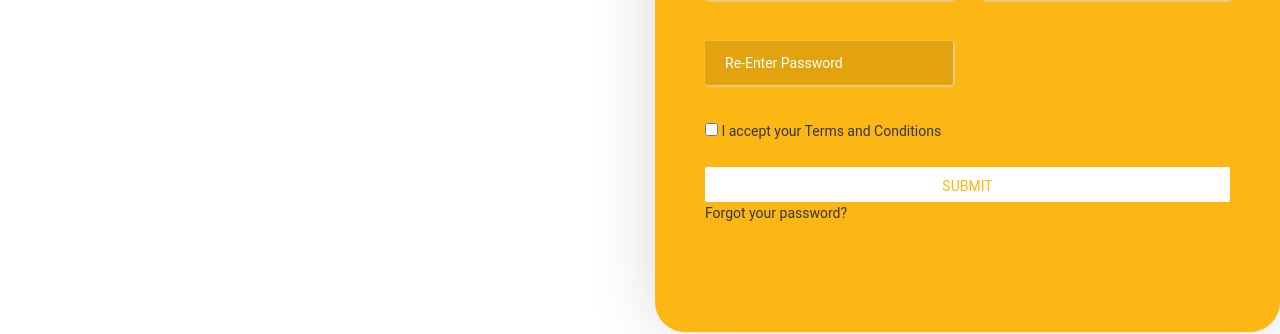
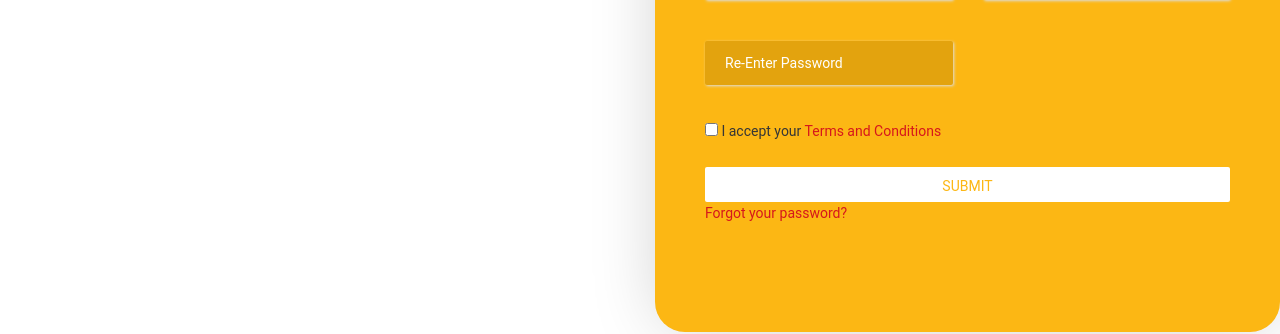
Before and after one commit to bharathd/jodipoc, a React (Create React App) app: page /home in a window 1280 px wide. Shown: the part 1180-1514 px from the top of the page. Built offline with nearby package versions, Linux system fonts and the light colour scheme.

Commit message:
fixed the build issue

```diff
--- a/src/Components/common/header.js
+++ b/src/Components/common/header.js
@@ -5,8 +5,6 @@ import Backdrop from '@mui/material/Backdrop';
 import Box from '@mui/material/Box';
 import Modal from '@mui/material/Modal';
 import Fade from '@mui/material/Fade';
-import Button from '@mui/material/Button';
-import Typography from '@mui/material/Typography';
 import login from '../../Assets/Images/login-img.jpg'
 
 const style = {
@@ -38,8 +36,8 @@ function Header() {
                         <div className="row y-middle">
                             <div className="col-lg-3">
                                 <div className="logo-area">
-                                    <a className="dark" href=""><img src={imageDark} alt="logo" /></a>
-                                    <a className="light" href=""><img src={imageDark} alt="logo" /></a>
+                                    <a className="dark" href="#"><img src={imageDark} alt="logo" /></a>
+                                    <a className="light" href="#"><img src={imageDark} alt="logo" /></a>
                                 </div>
                             </div>
                             <div className="col-lg-9 text-right">
--- a/src/pages/Home/about.js
+++ b/src/pages/Home/about.js
@@ -1,6 +1,5 @@
 import React from 'react'
 import img1 from '../../Assets/Images/1img.png'
-import img2 from '../../Assets/Images/2img.png'
 import abouts from '../../Assets/Images/about1.png'
 
 function About() {
--- a/src/pages/Home/homeRegister.js
+++ b/src/pages/Home/homeRegister.js
@@ -232,12 +232,12 @@ function HomeRegister() {
                                         </div>
                                         <div className="col-sm-12">
                                             <div className="form-ctrl mb-0">
-                                                <input type="checkbox" required="" style={{height:'auto'}} /><span> I accept your <a target="_blank" >Terms and Conditions</a></span><br /><br />
+                                                <input type="checkbox" required="" style={{height:'auto'}} /><span> I accept your <a href='#' target="_blank" >Terms and Conditions</a></span><br /><br />
                                                 </div>
                                                 </div>
                                                     <div className="submit-btn col-sm-12">
                                                         <button type="submit" className="btn-padding-top" onclick="ValidateForm(this.form)">SUBMIT</button>
-                                                        <p><span><a  className="forgot-password">Forgot your password?</a></span> </p>
+                                                        <p><span><a   href='#' className="forgot-password">Forgot your password?</a></span> </p>
                                                     </div>
 
 
```
Also changed, not shown: src/index.css.
